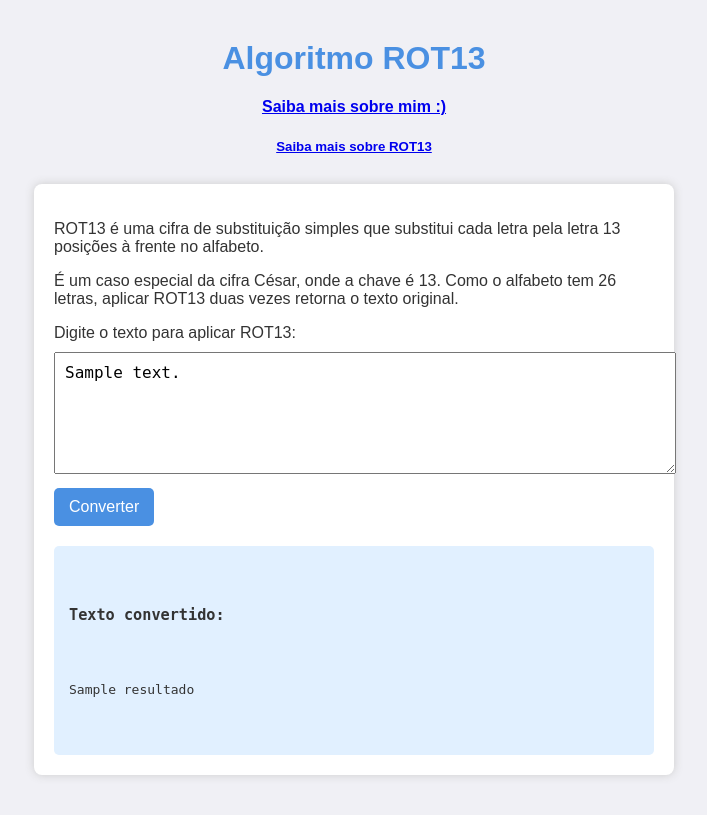
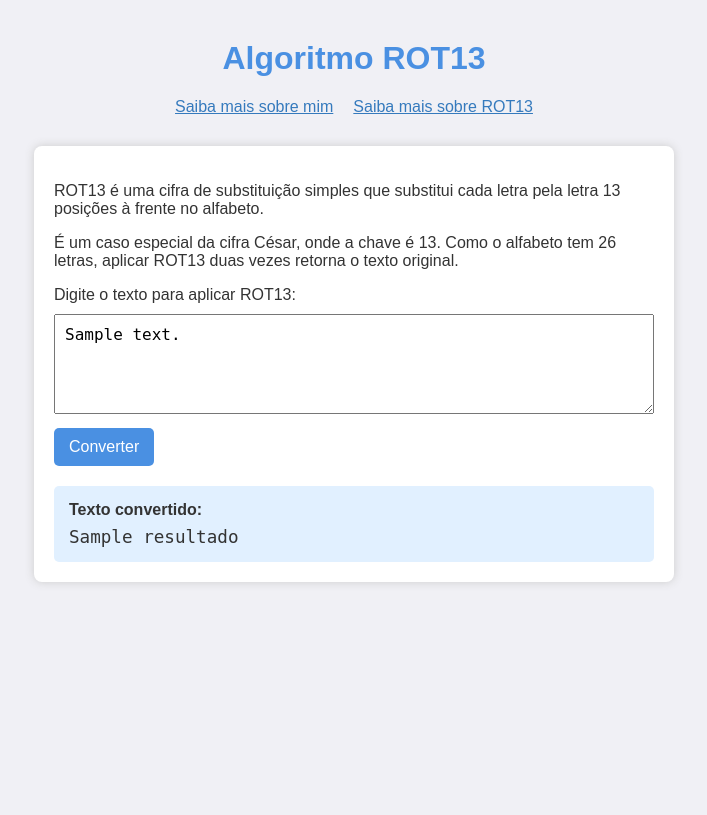
Before and after one commit to rafaelholder/rot13-flask, a Flask app: template templates/index.html in a window 1280 px wide. Shown: the whole page, without its empty margins (286-993 px from the left). After the commit the page ends 584 px from the top, so only its background shows below. Run offline with Flask 3, Linux system fonts and the light colour scheme; the template is opened without the code that fills it: most values are stand-ins (such as "Sample title", 1, 10 or a date in 2020).

Commit message:
Adiciona testes, CI, limites de entrada e README novo
- Modo debug só liga com FLASK_DEBUG=1
- Limita o tamanho da requisição e do texto convertido
- Move o CSS para static/style.css (o arquivo em templates/ não era servido)
- Ajusta o layout do resultado e adiciona meta viewport
- Atualiza Flask e gunicorn (gunicorn 21 tinha CVE-2024-1135)
- Adiciona testes com pytest e CI no GitHub Actions
- Reescreve o README com print da tela

```diff
--- a/app.py
+++ b/app.py
@@ -1,6 +1,12 @@
+import os
+
 from flask import Flask, render_template, request
 
+MAX_CARACTERES = 10_000
+
 app = Flask(__name__)
+# Recusa requisições grandes demais antes de processar o formulário
+app.config["MAX_CONTENT_LENGTH"] = 64 * 1024
 
 def rot13(text):
     result = []
@@ -23,9 +29,11 @@ def home():
     resultado = ''
     texto_original = ''
     if request.method == 'POST':
-        texto_original = request.form.get('texto', '')
+        texto_original = request.form.get('texto', '')[:MAX_CARACTERES]
         resultado = rot13(texto_original)
-    return render_template('index.html', resultado = resultado, texto_original = texto_original)
+    return render_template('index.html', resultado=resultado, texto_original=texto_original,
+                           max_caracteres=MAX_CARACTERES)
 
 if __name__ == '__main__':
-    app.run(debug=True)
+    # O modo debug expõe um console interativo; só liga com FLASK_DEBUG=1
+    app.run(debug=os.environ.get('FLASK_DEBUG') == '1')
--- /dev/null
+++ b/pyproject.toml
@@ -0,0 +1,3 @@
+[tool.pytest.ini_options]
+pythonpath = ["."]
+testpaths = ["tests"]
--- /dev/null
+++ b/requirements-dev.txt
@@ -0,0 +1,2 @@
+-r requirements.txt
+pytest>=8.0
--- a/requirements.txt
+++ b/requirements.txt
@@ -1,2 +1,2 @@
-Flask==2.3.3
-gunicorn==21.2.0
+Flask==3.1.3
+gunicorn==26.2.0
--- /dev/null
+++ b/static/style.css
@@ -0,0 +1,68 @@
+body {
+    font-family: Arial, sans-serif;
+    margin: 40px;
+    background-color: #f0f0f5;
+    color: #333;
+}
+header {
+    text-align: center;
+    margin-bottom: 30px;
+}
+h1 {
+    color: #4a90e2;
+}
+section {
+    max-width: 600px;
+    margin: 0 auto;
+    background: white;
+    padding: 20px;
+    border-radius: 8px;
+    box-shadow: 0 0 10px #ccc;
+}
+textarea {
+    box-sizing: border-box;
+    width: 100%;
+    height: 100px;
+    margin-top: 10px;
+    font-size: 1rem;
+    padding: 10px;
+    resize: vertical;
+}
+button {
+    margin-top: 10px;
+    padding: 10px 15px;
+    font-size: 1rem;
+    background-color: #4a90e2;
+    color: white;
+    border: none;
+    border-radius: 5px;
+    cursor: pointer;
+}
+button:hover {
+    background-color: #357ABD;
+}
+.resultado {
+    margin-top: 20px;
+    padding: 15px;
+    background-color: #e1f0ff;
+    border-radius: 5px;
+}
+.resultado h3 {
+    margin: 0 0 8px;
+    font-size: 1rem;
+}
+.resultado p {
+    margin: 0;
+    font-family: monospace;
+    font-size: 1.1rem;
+    white-space: pre-wrap;
+    overflow-wrap: anywhere;
+}
+header nav {
+    display: flex;
+    justify-content: center;
+    gap: 20px;
+}
+header nav a {
+    color: #357ABD;
+}
--- a/templates/index.html
+++ b/templates/index.html
@@ -2,66 +2,17 @@
 <html lang="pt-BR">
 <head>
     <meta charset="UTF-8" />
+    <meta name="viewport" content="width=device-width, initial-scale=1" />
     <title>ROT13 - Algoritmo de Cifra</title>
-    <style>
-        body {
-            font-family: Arial, sans-serif;
-            margin: 40px;
-            background-color: #f0f0f5;
-            color: #333;
-        }
-        header {
-            text-align: center;
-            margin-bottom: 30px;
-        }
-        h1 {
-            color: #4a90e2;
-        }
-        section {
-            max-width: 600px;
-            margin: 0 auto;
-            background: white;
-            padding: 20px;
-            border-radius: 8px;
-            box-shadow: 0 0 10px #ccc;
-        }
-        textarea {
-            width: 100%;
-            height: 100px;
-            margin-top: 10px;
-            font-size: 1rem;
-            padding: 10px;
-            resize: vertical;
-        }
-        button {
-            margin-top: 10px;
-            padding: 10px 15px;
-            font-size: 1rem;
-            background-color: #4a90e2;
-            color: white;
-            border: none;
-            border-radius: 5px;
-            cursor: pointer;
-        }
-        button:hover {
-            background-color: #357ABD;
-        }
-        .resultado {
-            margin-top: 20px;
-            padding: 15px;
-            background-color: #e1f0ff;
-            border-radius: 5px;
-            white-space: pre-wrap;
-            font-family: monospace;
-        }
-    </style>
+    <link rel="stylesheet" href="{{ url_for('static', filename='style.css') }}" />
 </head>
 <body>
     <header>
         <h1>Algoritmo ROT13</h1>
-        <h4><a href="https://linkedin.com/in/rafaelholder" target="_blank">Saiba mais sobre mim :)</a></h4>
-        <h5><a href="https://en.wikipedia.org/wiki/ROT13" target="_blank">Saiba mais sobre ROT13</a></h5>
-
+        <nav>
+            <a href="https://rafaelholder.github.io" target="_blank" rel="noopener noreferrer">Saiba mais sobre mim</a>
+            <a href="https://en.wikipedia.org/wiki/ROT13" target="_blank" rel="noopener noreferrer">Saiba mais sobre ROT13</a>
+        </nav>
     </header>
 
     <section>
@@ -70,7 +21,7 @@
 
         <form method="POST">
             <label for="texto">Digite o texto para aplicar ROT13:</label>
-            <textarea name="texto" id="texto" placeholder="Digite seu texto aqui...">{{ texto_original }}</textarea>
+            <textarea name="texto" id="texto" maxlength="{{ max_caracteres }}" placeholder="Digite seu texto aqui...">{{ texto_original }}</textarea>
             <button type="submit">Converter</button>
         </form>
 
```
Also changed, not shown: templates/style.css (deleted, +0 -52 lines), tests/test_app.py (added, +54 -0 lines), .github/workflows/tests.yml (added), README.md, 2 other files.
